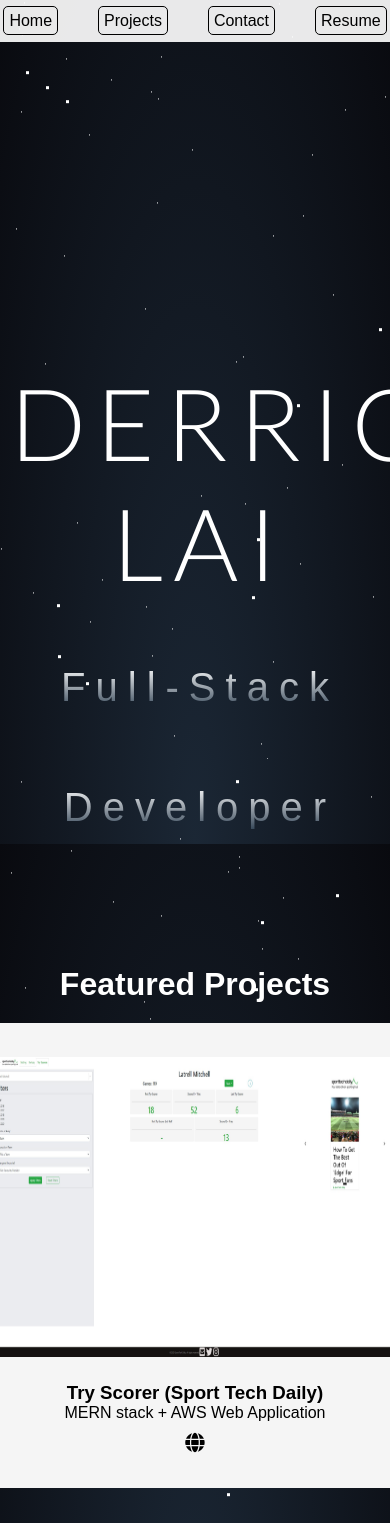
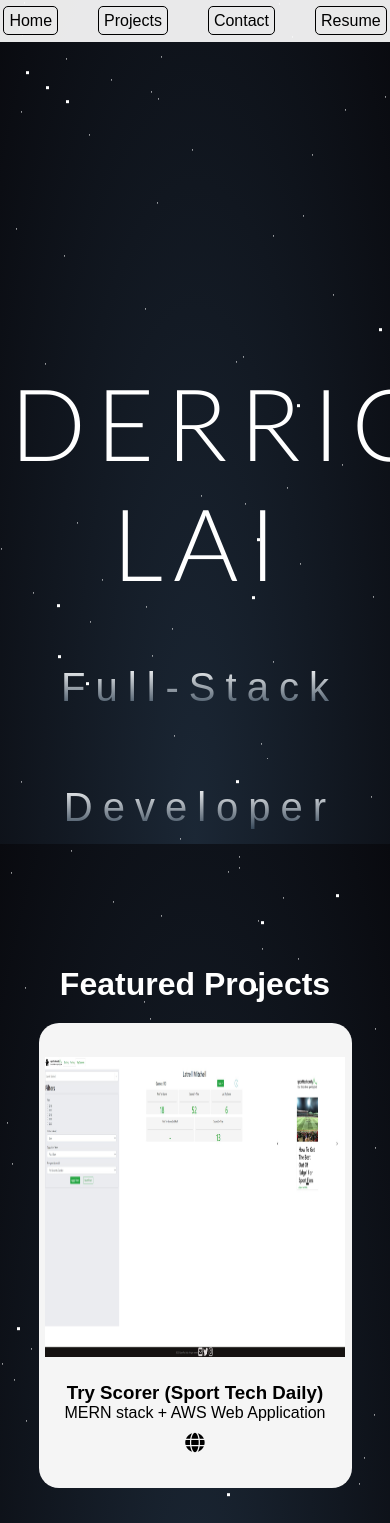
Before and after one commit to derricklai33/react-portfolio, a React (Create React App) app: page / in a window 390 px wide. Shown: the top 1523 px of the page. Built offline with nearby package versions, Linux system fonts and the light colour scheme.

Commit message:
Added project-img-tag class to resize images in mobile version. SUccessfully implemented project cards to be mobile friendly

```diff
--- a/src/components/Projects.jsx
+++ b/src/components/Projects.jsx
@@ -37,6 +37,7 @@ export function Projects() {
             >
               <div className="project-img">
                 <img
+                  className="project-img-tag"
                   src={TryScorer}
                   alt="tryscorer-img"
                   height="300px"
@@ -73,6 +74,7 @@ export function Projects() {
             >
               <div className="project-img">
                 <img
+                  className="project-img-tag"
                   src={Optimiser}
                   alt="optimiser-img"
                   height="300px"
@@ -107,6 +109,7 @@ export function Projects() {
             >
               <div className="project-img">
                 <img
+                  className="project-img-tag"
                   src={Tight20s}
                   alt="tight20s-img"
                   height="300px"
@@ -150,6 +153,7 @@ export function Projects() {
             >
               <div className="project-img">
                 <img
+                  className="project-img-tag"
                   src={CoderFitz}
                   alt="coderfitz-img"
                   height="300px"
@@ -192,6 +196,7 @@ export function Projects() {
             >
               <div className="project-img">
                 <img
+                  className="project-img-tag"
                   src={Terminal}
                   alt="terminal-img"
                   height="300px"
@@ -229,6 +234,7 @@ export function Projects() {
             >
               <div className="project-img">
                 <img
+                  className="project-img-tag"
                   src={Portfolio}
                   alt="portfolio-img"
                   height="300px"
--- a/src/styles/projects.scss
+++ b/src/styles/projects.scss
@@ -93,3 +93,21 @@
     opacity: 1;
   }
 }
+
+@media screen and (max-width: 600px) {
+  .project-wrapper{
+    .project-card {
+      width: 100%;
+      .project-img {
+        width: 300px;
+        .project-img-tag {
+          width: 300px;
+        }
+      }
+    }
+  }
+
+  .project-img-hover {
+    width: 300px;
+  }
+}
```
